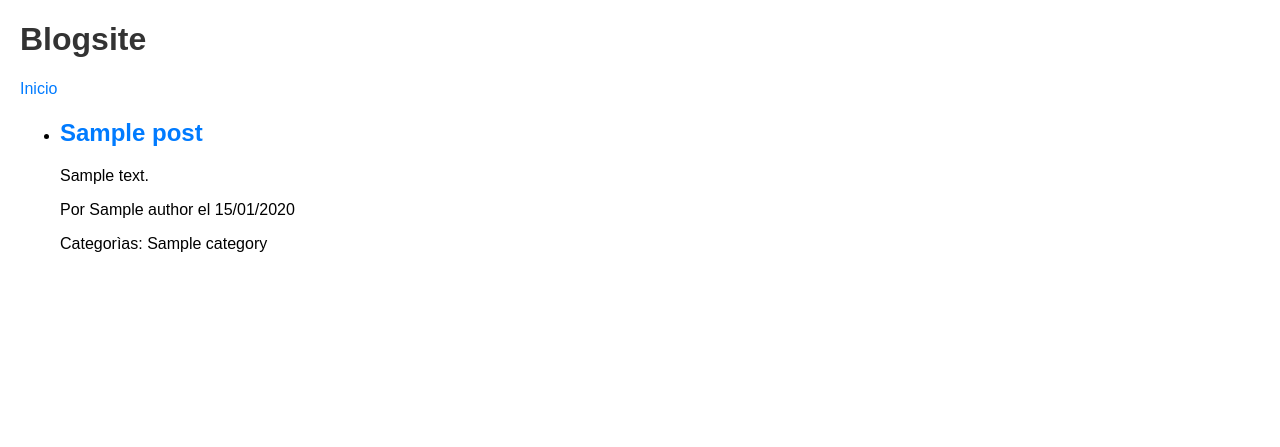
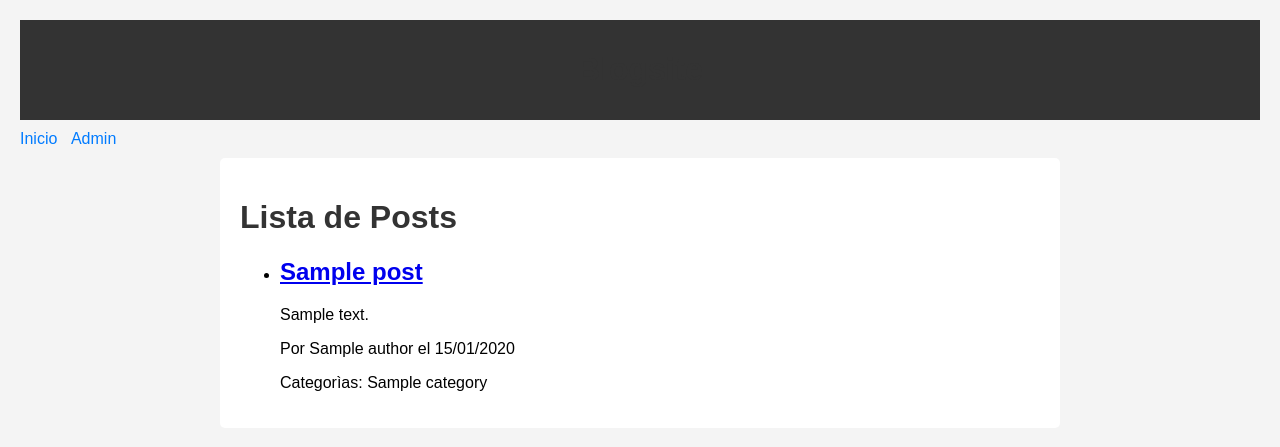
Before and after one commit to Pandu-Sama/blogsite, a Django app: page /posts/ in a window 1280 px wide. Shown: the top 447 px of the page. Run offline with Django 5.2, Linux system fonts and the light colour scheme; tables that the repository leaves empty hold one stand-in row (values such as "Sample post").

Commit message:
Crear plantillas base y actualizar plantillas con herencia

```diff
--- a/blog/templates/blog/base.html
+++ b/blog/templates/blog/base.html
@@ -2,20 +2,56 @@
 <html lang="es">
 <head>
     <meta charset="UTF-8">
+    <meta name="viewport" content="width=device-width, initial-scale=1.0">
     <title>{% block title %}Blogsite{% endblock %}</title>
     <style>
-        body { font-family: Arial, sans-serif; margin: 20px; }
-        h1 { color: #333; }
-        a { color: #007bff; text-decoration: none; }
-        a:hover { text-decoration: underline; }
+        body {
+            font-family: Arial, sans-serif;
+            margin: 0;
+            padding: 20px;
+            background-color: #f4f4f4;
+        }
+        header {
+            background-color: #333;
+            color: white;
+            padding: 10px;
+            text-align: center;
+        }
+        nav {
+            margin: 10px 0;
+        }
+        nav a {
+            color: #007bff;
+            margin-right: 10px;
+            text-decoration: none;
+        }
+        nav a:hover {
+            text-decoration: underline;
+        }
+        .container {
+            max-width: 800px;
+            margin: 0 auto;
+            background: white;
+            padding: 20px;
+            border-radius: 5px;
+        }
+        h1 {
+            color: #333;
+        }
     </style>
 </head>
 <body>
-    <h1>Blogsite</h1>
+    <header>
+        <h1>Blogsite</h1>
+    </header>
     <nav>
         <a href="{% url 'blog:post_list' %}">Inicio</a>
+        <a href="{% url 'admin:index' %}"> Admin</a>
     </nav>
-    {% block content %}
-    {% endblock %}
+    <div class="container">
+        {% block content %}
+        {% endblock %}
+    </div>
+
 </body>
 </html>
--- a/blog/templates/blog/post_list.html
+++ b/blog/templates/blog/post_list.html
@@ -1,17 +1,20 @@
 {% extends 'blog/base.html' %}
-{% block title %}{{ title }}{% endblock %}
+{% block title %}{{ title|default:"Lista de Posts" }}{% endblock %}
 {% block content %}
-    <h1>{{ title }}</h1>
+    <h1>{{ title|default:"Lista de Posts" }}</h1>
+    {% if posts %}
         <ul>
             {% for post in posts %}
                 <li>
                     <h2><a href="{% url 'blog:post_detail' post.pk %}">{{ post.titulo }}</a></h2>
                     <p>{{ post.contenido|truncatewords:30 }}</p>
                     <p>Por {{ post.author.name }} el {{ post.fecha_publicacion|date:"d/m/Y" }}</p>
-                <p>Categorìas: {% for category in post.categories.all %}{{ category.name }}{% if not forloop.last %}, {% endif %}{% endfor %}</p>
+                    <p>Categorìas:
+                        {% for category in post.categories.all %}
+                            {{ category.name }}{% if not forloop.last %}, {% endif %}
+                        {% endfor %}
+                    </p>
                 </li>
-        {% empty %}
-            <li>No hay posts disponibles.</li>
             {% endfor %}
         </ul>
         {% if is_paginated %}
@@ -25,4 +28,7 @@
                 {% endif %}
             </div>
         {% endif %}
+    {% else %}
+        <p>No hay posts disponibles.</p>
+    {% endif %}
 {% endblock %}
```
Also changed, not shown: blog/templates/blog/post_detail.html (+7 -2 lines). Lines whose indentation alone changed are shown as unchanged.
